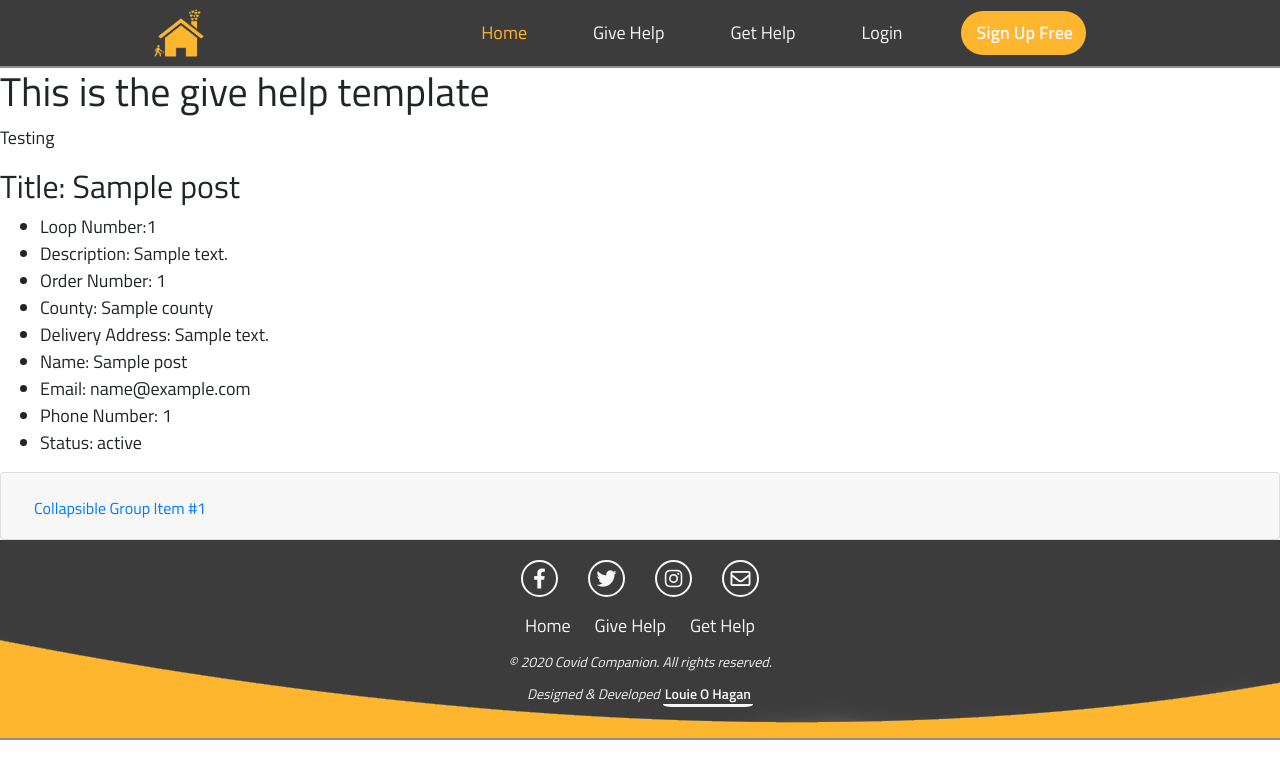
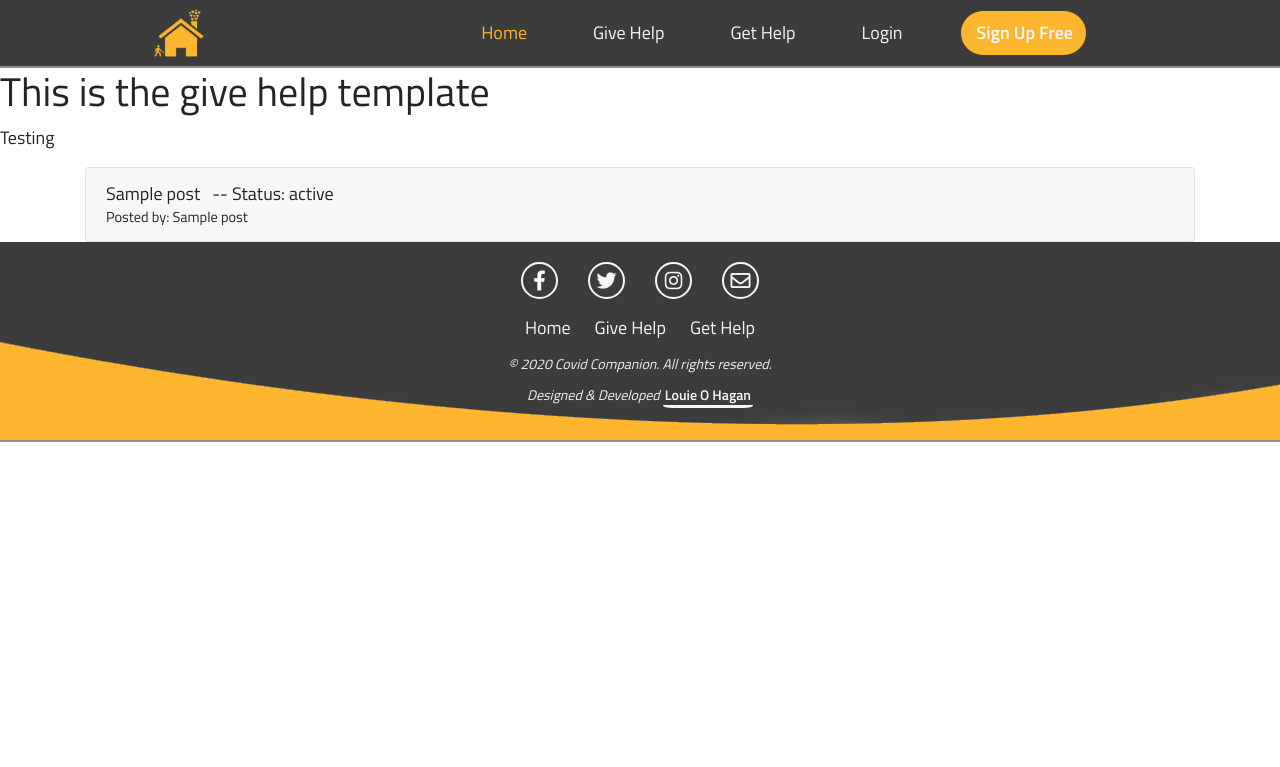
Before and after one commit to LouieOHagan/Covid-Companion-Website, a Flask app: page /give-help in a window 1280 px wide. Shown: the top 767 px of the page. Run offline with Flask 2, Linux system fonts and the light colour scheme; a database or web service that is not in the repository returns one stand-in record (values such as "Sample title"); some libraries are stand-ins or nearby versions.

Commit message:
Maint: Moved all information needed for give-help page in to accordian header and body and adjusted errorhandlers in app.py

```diff
--- a/app.py
+++ b/app.py
@@ -84,17 +84,17 @@ def give_help():
 # Error Handlers - Returning content if error occurs
 @app.errorhandler(404)
 def error404(error):
-    return render_template("404.html", title="Page Not Found")
+    return render_template("404.html", title="Page Not Found"), 404
 
 
 @app.errorhandler(403)
 def error403(error):
-    return render_template("403.html")
+    return render_template("403.html"), 403
 
 
 @app.errorhandler(500)
 def error500(error):
-    return render_template("500.html")
+    return render_template("500.html"), 500
 
 
 if __name__ == "__main__":
--- a/templates/give-help.html
+++ b/templates/give-help.html
@@ -5,38 +5,45 @@
 {% block content %}
     <h1>This is the give help template</h1>
     <p>Testing</p>
-
+<div class="container">
     {% for post in posts %}
-        <h2>Title: {{ post.title}}</h2>
-        <ul>
-            <li>Loop Number:{{ loop.index }}</li>
-            <li>Description: {{ post.description}}</li>
-            <li>Order Number: {{ post.order_number}}</li>
-            <li>County: {{ post.county}}</li>
-            <li>Delivery Address: {{ post.address}}</li>
-            <li>Name: {{ post.name}}</li>
-            <li>Email: {{ post.email}}</li>
-            <li>Phone Number: {{ post.phone_number}}</li>
-            <li>Status: {{ post.status}}</li>
-        </ul>
 
         <div class="accordion" id="accordionExample">
             <div class="card">
-                <div class="card-header" id="heading{{ loop.index }}">
-                <h2 class="mb-0">
-                    <button class="btn btn-link collapsed" type="button" data-toggle="collapse" data-target="#collapse{{ loop.index }}" aria-expanded="false" aria-controls="collapse{{ loop.index }}">
-                    Collapsible Group Item #{{ loop.index }}
-                    </button>
-                </h2>
+                <div class="card-header" id="heading{{ loop.index }}" data-toggle="collapse" data-target="#collapse{{ loop.index }}" aria-expanded="false" aria-controls="collapse{{ loop.index }}">
+                <div class="list-inline">
+                    <p class="mb-0 list-inline-item">
+                        {{ post.title}}
+                    </p>
+                    <p class="mb-0 list-inline-item">
+                        -- Status: {{ post.status}}
+                    </p>
+                </div>
+                <p class="mb-0 small">
+                    Posted by: {{ post.name}}
+                </p>
                 </div>
 
                 <div id="collapse{{ loop.index }}" class="collapse" aria-labelledby="heading{{ loop.index }}" data-parent="#accordionExample">
                 <div class="card-body">
-                    Anim pariatur cliche reprehenderit, enim eiusmod high life accusamus terry richardson ad squid. 3 wolf moon officia aute, non cupidatat skateboard dolor brunch. Food truck quinoa nesciunt laborum eiusmod. Brunch 3 wolf moon tempor, sunt aliqua put a bird on it squid single-origin coffee nulla assumenda shoreditch et. Nihil anim keffiyeh helvetica, craft beer labore wes anderson cred nesciunt sapiente ea proident. Ad vegan excepteur butcher vice lomo. Leggings occaecat craft beer farm-to-table, raw denim aesthetic synth nesciunt you probably haven't heard of them accusamus labore sustainable VHS.
+                    <p class="mb-0">Description: {{ post.description}}</p>
+                    <p class="mb-0">Order Number: {{ post.order_number}}</p>
+                    <p class="mb-0">County: {{ post.county}}</p>
+                    <p class="mb-0">Delivery Address: {{ post.address}}</p>
+                    <h3>Contact Details:</h3>
+                    <p class="mb-0">Email: {{ post.email}}</p>
+                    <p>Phone Number: {{ post.phone_number}}</p>
+                    <h3>Post Actions:</h3>
+                    <a href="{{url_for('edit_post', post_id=post._id)}}" class="btn btn-info">Edit Post</a>
+                    <a href="" class="btn btn-danger">Delete Post</a>
+                    <h3>Change Post Status:</h3>
+                    <a href="" class="btn btn-warning">In Progress</a>
+                    <a href="" class="btn btn-success">Completed</a>
+
                 </div>
                 </div>
             </div>
         </div>
     {% endfor %}
-
+</div>
 {% endblock %}
```
